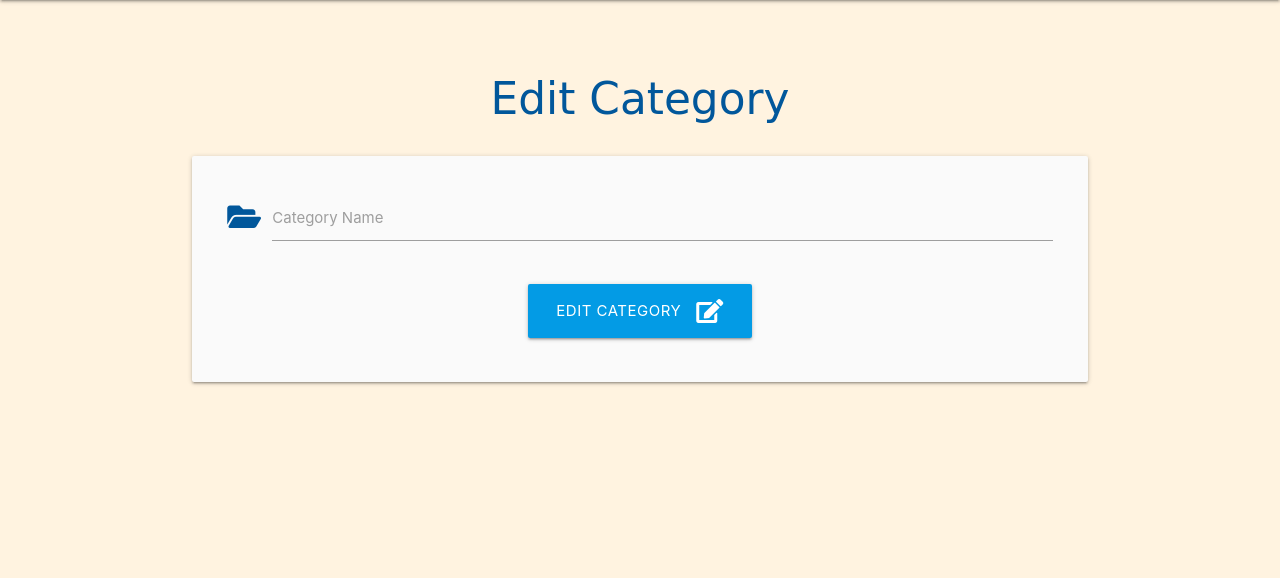
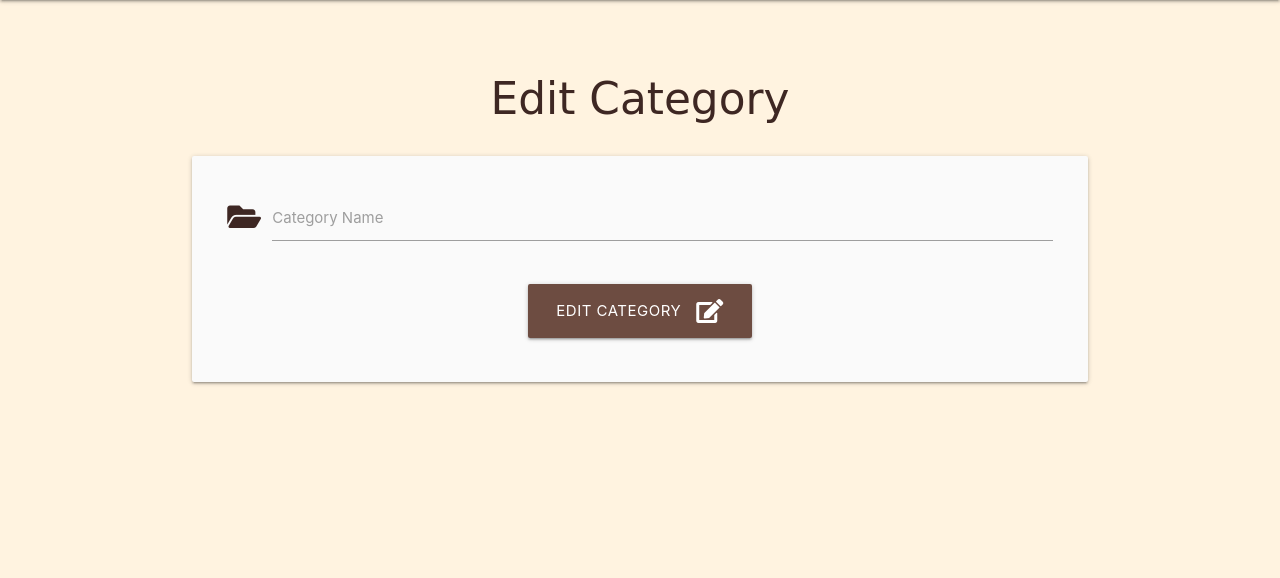
Before and after one commit to merzann/Task-Manager-RDBMS-Project, a Flask app: template taskmanager/templates/edit_category.html in a window 1280 px wide. Shown: the part 64-642 px from the top of the page. Run offline with Flask 3, Linux system fonts and the light colour scheme; the template is opened without the code that fills it, so the values that code supplies are empty.

Commit message:
style edit_category to match color scheme used throughout application

```diff
--- a/taskmanager/templates/categories.html
+++ b/taskmanager/templates/categories.html
@@ -20,7 +20,7 @@
             </div>
             <div class="card-action">
                 <a href="{{ url_for('edit_category', category_id=category.id) }}" class="btn green accent-4">Edit</a>
-                <a href="{{ url_for('delete_category', category_id=category.id) }}" class="btn red">Delete</a>
+                <a href="{{ url_for('delete_category', category_id=category.id) }}" class="btn deep-orange darken-4">Delete</a>
             </div>
         </div>
     </div>
--- a/taskmanager/templates/edit_category.html
+++ b/taskmanager/templates/edit_category.html
@@ -1,14 +1,14 @@
 {% extends "base.html" %}
 {% block content %}
 
-<h3 class="light-blue-text text-darken-4 center-align">Edit Category</h3>
+<h3 class="center-align">Edit Category</h3>
 
 <div class="row card-panel grey lighten-5">
     <form class="col s12" method="POST" action="{{ url_for('edit_category', category_id=category.id) }}">
         <!-- category name -->
         <div class="row">
             <div class="input-field col s12">
-                <i class="fas fa-folder-open prefix light-blue-text text-darken-4"></i>
+                <i class="fas fa-folder-open prefix brown-text text-darken-4"></i>
                 <input id="category_name" name="category_name" value="{{ category.category_name }}" minlength="3" maxlength="25" type="text" class="validate" required>
                 <label for="category_name">Category Name</label>
             </div>
@@ -16,7 +16,7 @@
         <!-- submit button -->
         <div class="row">
             <div class="col s12 center-align">
-                <button type="submit" class="btn-large light-blue darken-1">
+                <button type="submit" class="btn-large brown darken-1">
                     Edit Category <i class="fas fa-edit right"></i>
                 </button>
             </div>
```
